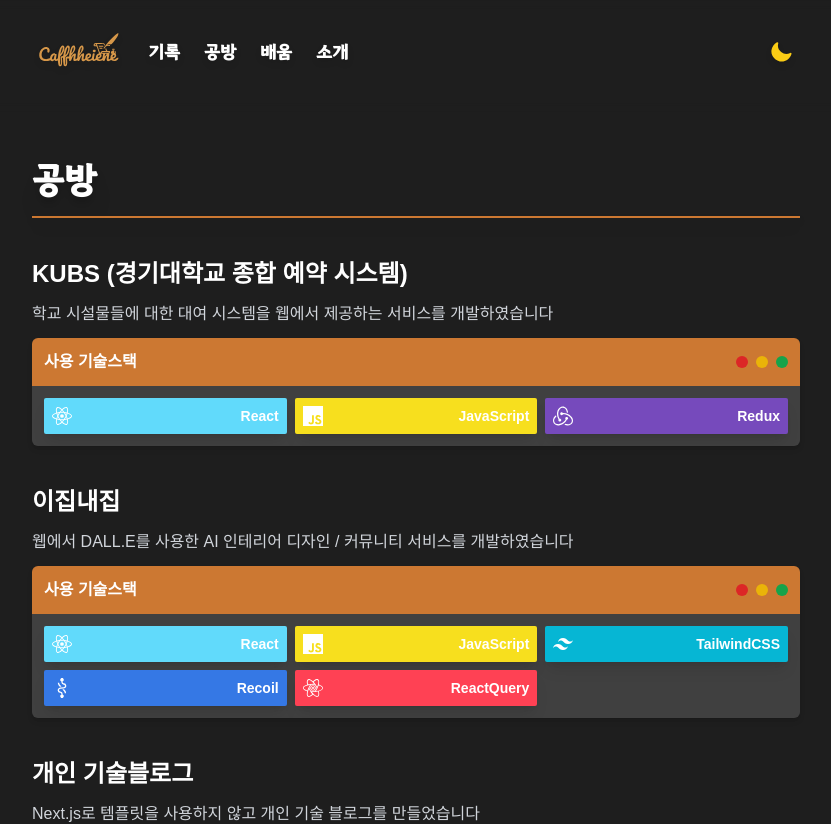
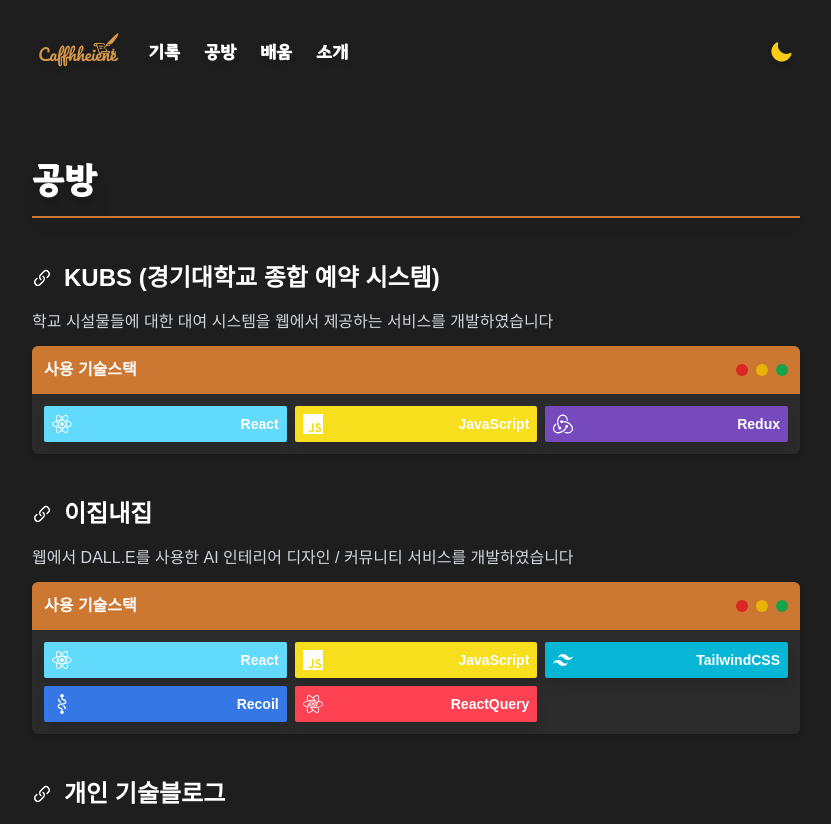
Before and after one commit to SWARVY/Caffhheiene_web, a Next.js app in the folder caffhheiene/: page /projects in a window 1280 px wide. Shown: the top 824 px of the page, without its empty margins (224-1055 px from the left). Built offline with nearby package versions, Linux system fonts and the light colour scheme; a web font is replaced by a local one.

Commit message:
feat : 공방/배움탭에 hover 시 fill-left-to-right 효과 적용

```diff
--- a/caffhheiene/src/containers/projects/ProjectItem.tsx
+++ b/caffhheiene/src/containers/projects/ProjectItem.tsx
@@ -1,5 +1,6 @@
 import Badge from '@/components/Badge'
 import { SUB_TITLE } from '@/constants/title'
+import { LinkIcon } from '@heroicons/react/20/solid'
 import { type ReactNode } from 'react'
 
 interface ProjectItemProps {
@@ -21,8 +22,13 @@ export default function ProjectItem({
 }: ProjectItemProps) {
   return (
     <li className="grid gap-3">
-      <a href={link} target="_blank" rel="noreferrer">
-        <h3 className="text-2xl font-bold text-black dark:text-white">
+      <a
+        className="flex items-center gap-x-2"
+        href={link}
+        target="_blank"
+        rel="noreferrer">
+        <LinkIcon className="h-5 w-5 text-gray-700 dark:text-white" />
+        <h3 className="rounded-lg bg-gradient-to-r from-transparent from-50% to-transparent to-50% bg-[length:200%_100%] bg-right-bottom p-1 text-2xl font-bold text-black transition-all duration-200 ease-in-out hover:from-ochre_light hover:to-white hover:bg-left-bottom hover:font-semibold hover:text-white dark:text-white dark:hover:from-ochre dark:hover:to-background_dark">
           {name}
         </h3>
       </a>
@@ -36,7 +42,7 @@ export default function ProjectItem({
             <div className="h-3 w-3 rounded-full bg-green-600" />
           </div>
         </div>
-        <div className="grid grid-cols-2 gap-2 p-3 dark:bg-neutral-700 md:grid-cols-3">
+        <div className="grid grid-cols-2 gap-2 p-3 dark:bg-background_component md:grid-cols-3">
           {stack.map((tech) => (
             <Badge svgImage={tech.svg} name={tech.name} color={tech.color} />
           ))}
--- a/caffhheiene/src/containers/studies/StudyGroup.tsx
+++ b/caffhheiene/src/containers/studies/StudyGroup.tsx
@@ -23,7 +23,7 @@ export default function StudyGroup({
         <Image
           width={200}
           height={200}
-          className="h-8 w-8 rounded-full"
+          className="h-7 w-7 rounded-full"
           src={imgSrc}
           alt="Profile Image"
         />
@@ -31,7 +31,7 @@ export default function StudyGroup({
           <h3 className="text-xl font-bold dark:text-white">{group}</h3>
         </a>
       </div>
-      <ul className="space-y-3 p-3 dark:bg-neutral-700">
+      <ul className="space-y-3 p-3 dark:bg-background_component">
         {content.map((study) => (
           <StudyItem title={study.title} link={study.link} />
         ))}
--- a/caffhheiene/src/containers/studies/StudyItem.tsx
+++ b/caffhheiene/src/containers/studies/StudyItem.tsx
@@ -1,3 +1,5 @@
+import { LinkIcon } from '@heroicons/react/24/outline'
+
 interface StudyItemProps {
   title: string
   link: string
@@ -5,12 +7,13 @@ interface StudyItemProps {
 
 export default function StudyItem({ title, link }: StudyItemProps) {
   return (
-    <li className="dark:text-white">
+    <li className="flex items-center gap-x-2 dark:text-white">
+      <LinkIcon className="h-3 w-3 text-gray-700 dark:text-white" />
       <a
         href={link}
         target="_blank"
         rel="noreferrer"
-        className="truncate p-0.5 transition ease-in hover:bg-gray-400 hover:text-white">
+        className="truncate rounded-md bg-gradient-to-r from-transparent from-50% to-transparent to-50% bg-[length:200%_100%] bg-right-bottom pb-1 pl-2 pr-2 pt-1 transition-all duration-200 ease-in-out hover:from-ochre_light hover:to-white hover:bg-left-bottom hover:text-white dark:hover:from-ochre dark:hover:to-background_component">
         {title}
       </a>
     </li>
```
